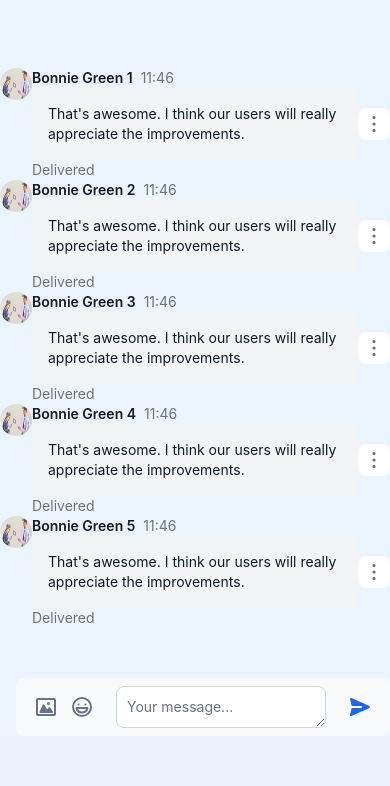
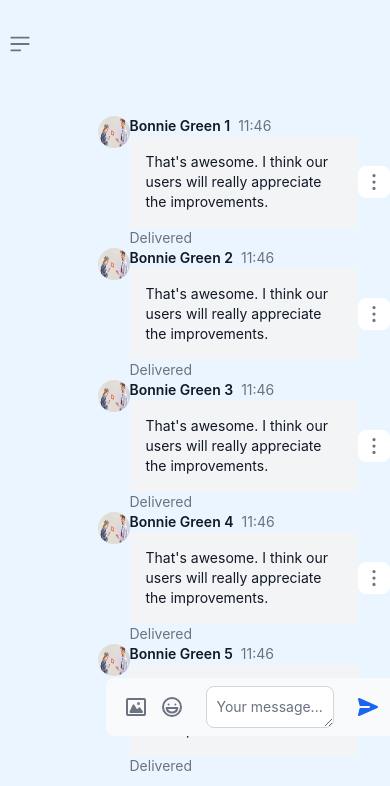
Before and after one commit to RonangLeSang/PROJET_INFO834, a Django app: page /chatpage in a window 390 px wide. Shown: the part 108-894 px from the top of the page. Before the commit the page ends 844 px from the top, so only its background shows below. Run offline with Django 5.2, Linux system fonts and the light colour scheme; some libraries are stand-ins or nearby versions.

Commit message:
chatpage sidebar update
ajout d'un exemple de sidebar au modèle de chatpage.

```diff
--- a/mysite/templates/chatpage.html
+++ b/mysite/templates/chatpage.html
@@ -9,11 +9,59 @@
 {% endblock %}
 
 {% block content %}
+<!--barre de sélection de conversation-->
+<button data-drawer-target="default-sidebar" data-drawer-toggle="default-sidebar" aria-controls="default-sidebar" type="button" class="inline-flex items-center p-2 mt-2 ms-3 text-sm text-gray-500 rounded-lg sm:hidden hover:bg-gray-100 focus:outline-none focus:ring-2 focus:ring-gray-200 dark:text-gray-400 dark:hover:bg-gray-700 dark:focus:ring-gray-600">
+    <span class="sr-only">Open sidebar</span>
+    <svg class="w-6 h-6" aria-hidden="true" fill="currentColor" viewBox="0 0 20 20" xmlns="http://www.w3.org/2000/svg">
+    <path clip-rule="evenodd" fill-rule="evenodd" d="M2 4.75A.75.75 0 012.75 4h14.5a.75.75 0 010 1.5H2.75A.75.75 0 012 4.75zm0 10.5a.75.75 0 01.75-.75h7.5a.75.75 0 010 1.5h-7.5a.75.75 0 01-.75-.75zM2 10a.75.75 0 01.75-.75h14.5a.75.75 0 010 1.5H2.75A.75.75 0 012 10z"></path>
+    </svg>
+ </button>
+
+ <aside id="default-sidebar" class="fixed top-0 left-0 z-40 w-64 h-screen transition-transform -translate-x-full sm:translate-x-0" aria-label="Sidebar" style="margin-top:68px;">
+    <div class="h-full px-3 py-4 overflow-y-auto bg-gray-50 dark:bg-gray-800">
+       <ul class="space-y-2 font-medium">
+          <li>
+             <a href="#" class="flex items-center p-2 text-gray-900 rounded-lg dark:text-white hover:bg-gray-100 dark:hover:bg-gray-700 group">
+                <svg class="flex-shrink-0 w-5 h-5 text-gray-500 transition duration-75 dark:text-gray-400 group-hover:text-gray-900 dark:group-hover:text-white" aria-hidden="true" xmlns="http://www.w3.org/2000/svg" fill="currentColor" viewBox="0 0 20 18">
+                   <path d="M14 2a3.963 3.963 0 0 0-1.4.267 6.439 6.439 0 0 1-1.331 6.638A4 4 0 1 0 14 2Zm1 9h-1.264A6.957 6.957 0 0 1 15 15v2a2.97 2.97 0 0 1-.184 1H19a1 1 0 0 0 1-1v-1a5.006 5.006 0 0 0-5-5ZM6.5 9a4.5 4.5 0 1 0 0-9 4.5 4.5 0 0 0 0 9ZM8 10H5a5.006 5.006 0 0 0-5 5v2a1 1 0 0 0 1 1h11a1 1 0 0 0 1-1v-2a5.006 5.006 0 0 0-5-5Z"/>
+                </svg>
+                <span class="flex-1 ms-3 whitespace-nowrap">User 1</span>
+             </a>
+          </li>
+          <li>
+             <a href="#" class="flex items-center p-2 text-gray-900 rounded-lg dark:text-white hover:bg-gray-100 dark:hover:bg-gray-700 group">
+                <svg class="flex-shrink-0 w-5 h-5 text-gray-500 transition duration-75 dark:text-gray-400 group-hover:text-gray-900 dark:group-hover:text-white" aria-hidden="true" xmlns="http://www.w3.org/2000/svg" fill="currentColor" viewBox="0 0 20 18">
+                    <path d="M14 2a3.963 3.963 0 0 0-1.4.267 6.439 6.439 0 0 1-1.331 6.638A4 4 0 1 0 14 2Zm1 9h-1.264A6.957 6.957 0 0 1 15 15v2a2.97 2.97 0 0 1-.184 1H19a1 1 0 0 0 1-1v-1a5.006 5.006 0 0 0-5-5ZM6.5 9a4.5 4.5 0 1 0 0-9 4.5 4.5 0 0 0 0 9ZM8 10H5a5.006 5.006 0 0 0-5 5v2a1 1 0 0 0 1 1h11a1 1 0 0 0 1-1v-2a5.006 5.006 0 0 0-5-5Z"/>
+                </svg>
+                <span class="flex-1 ms-3 whitespace-nowrap">User 2</span>
+             </a>
+          </li>
+          <li>
+             <a href="#" class="flex items-center p-2 text-gray-900 rounded-lg dark:text-white hover:bg-gray-100 dark:hover:bg-gray-700 group">
+                <svg class="flex-shrink-0 w-5 h-5 text-gray-500 transition duration-75 dark:text-gray-400 group-hover:text-gray-900 dark:group-hover:text-white" aria-hidden="true" xmlns="http://www.w3.org/2000/svg" fill="currentColor" viewBox="0 0 20 18">
+                    <path d="M14 2a3.963 3.963 0 0 0-1.4.267 6.439 6.439 0 0 1-1.331 6.638A4 4 0 1 0 14 2Zm1 9h-1.264A6.957 6.957 0 0 1 15 15v2a2.97 2.97 0 0 1-.184 1H19a1 1 0 0 0 1-1v-1a5.006 5.006 0 0 0-5-5ZM6.5 9a4.5 4.5 0 1 0 0-9 4.5 4.5 0 0 0 0 9ZM8 10H5a5.006 5.006 0 0 0-5 5v2a1 1 0 0 0 1 1h11a1 1 0 0 0 1-1v-2a5.006 5.006 0 0 0-5-5Z"/>
+                </svg>
+                <span class="flex-1 ms-3 whitespace-nowrap">User 3</span>
+             </a>
+          </li>
+          <li>
+             <a href="#" class="flex items-center p-2 text-gray-900 rounded-lg dark:text-white hover:bg-gray-100 dark:hover:bg-gray-700 group">
+                <svg class="flex-shrink-0 w-5 h-5 text-gray-500 transition duration-75 dark:text-gray-400 group-hover:text-gray-900 dark:group-hover:text-white" aria-hidden="true" xmlns="http://www.w3.org/2000/svg" fill="currentColor" viewBox="0 0 20 18">
+                    <path d="M14 2a3.963 3.963 0 0 0-1.4.267 6.439 6.439 0 0 1-1.331 6.638A4 4 0 1 0 14 2Zm1 9h-1.264A6.957 6.957 0 0 1 15 15v2a2.97 2.97 0 0 1-.184 1H19a1 1 0 0 0 1-1v-1a5.006 5.006 0 0 0-5-5ZM6.5 9a4.5 4.5 0 1 0 0-9 4.5 4.5 0 0 0 0 9ZM8 10H5a5.006 5.006 0 0 0-5 5v2a1 1 0 0 0 1 1h11a1 1 0 0 0 1-1v-2a5.006 5.006 0 0 0-5-5Z"/>
+                </svg>
+                <span class="flex-1 ms-3 whitespace-nowrap">User 4</span>
+             </a>
+          </li>
+       </ul>
+    </div>
+ </aside>
+<!--fin de la barre de sélection de conversation-->
+
 <div class="flex flex-wrap justify-between items-center mx-auto max-w-screen-xl">
     <div class="flex items-center w-full space-x-4" style="flex-direction:column;">
 
-        <div id="messages_wrapper" style="margin-top:52px; overflow-y:auto; max-height: calc(100vh - 126px);">
-        <div id="messages_space" style="margin-bottom:10px;">
+        <div id="messages_wrapper" style="margin-top:52px; overflow-y:auto; max-height: calc(100vh - 126px); width:inherit;">
+            <div id="messages_space" style="margin-bottom:10px; margin-left: 25%;">
         <!--un message-->
             <div class="flex items-start gap-2.5">
                 <img class="w-8 h-8 rounded-full" src="{% static 'images/happyChat.jpg' %}" alt="Jese image">
@@ -213,9 +261,9 @@
         </div>
 
 
-        <div style="position:fixed; bottom:0px;">
+        <div style="position:fixed; bottom:0px; width:inherit;">
             <!--Chat input-->
-            <form>
+            <form style="margin-left:25%">
                 <label for="chat" class="sr-only">Your message</label>
                 <div class="flex items-center px-3 py-2 rounded-lg bg-gray-50 dark:bg-gray-700">
                     <button type="button" class="inline-flex justify-center p-2 text-gray-500 rounded-lg cursor-pointer hover:text-gray-900 hover:bg-gray-100 dark:text-gray-400 dark:hover:text-white dark:hover:bg-gray-600">
```
